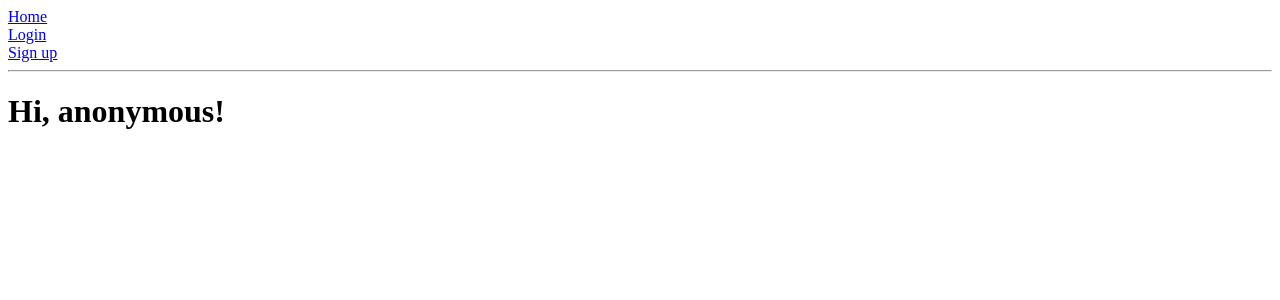
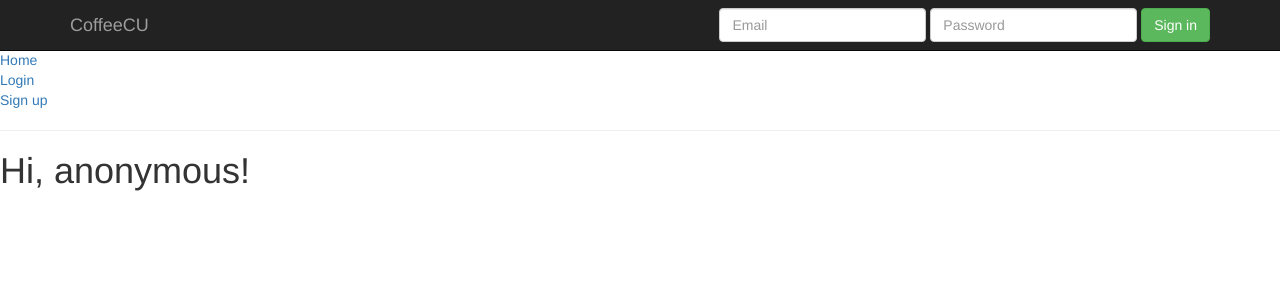
Before and after one commit to matthewkumar/Coffee-Cu, a Flask app: page / in a window 1280 px wide. Shown: the top 300 px of the page. Run offline with Flask 2, Linux system fonts and the light colour scheme; some libraries are stand-ins or nearby versions.

Commit message:
Added nav bar.

```diff
--- a/app/templates/base.html
+++ b/app/templates/base.html
@@ -1,8 +1,57 @@
 <html>
   <head>
+
+      <meta charset="utf-8">
+      <meta http-equiv="X-UA-Compatible" content="IE=edge">
+      <meta name="viewport" content="width=device-width, initial-scale=1">
+      <!-- The above 3 meta tags *must* come first in the head; any other head content must come *after* these tags -->
+      <meta name="description" content="">
+      <meta name="author" content="">
+      <link rel="icon" href="../../favicon.ico">
+
       <title>{% block title %}{% endblock %} | Coffee@CU</title>
+
+      <!-- Bootstrap core CSS -->
+      <link rel= "stylesheet" type= "text/css" href= "{{ url_for('static',filename='css/bootstrap.min.css') }}">
+
+      <!-- IE10 viewport hack for Surface/desktop Windows 8 bug -->
+      <link rel= "stylesheet" type= "text/css" href= "{{ url_for('static',filename='css/ie10-viewport-bug-workaround.css') }}">
+
+      <!-- Custom styles for this template -->
+      <link rel= "stylesheet" type= "text/css" href= "{{ url_for('static',filename='css/jumbotron.css') }}">
+
+      <!-- Just for debugging purposes. Don't actually copy these 2 lines! -->
+      <!--[if lt IE 9]><script src="../../assets/js/ie8-responsive-file-warning.js"></script><![endif]-->
+      <script src="../../assets/js/ie-emulation-modes-warning.js"></script>
+
   </head>
   <body>
+
+        <nav class="navbar navbar-inverse navbar-fixed-top">
+          <div class="container">
+            <div class="navbar-header">
+              <button type="button" class="navbar-toggle collapsed" data-toggle="collapse" data-target="#navbar" aria-expanded="false" aria-controls="navbar">
+                <span class="sr-only">Toggle navigation</span>
+                <span class="icon-bar"></span>
+                <span class="icon-bar"></span>
+                <span class="icon-bar"></span>
+              </button>
+              <a class="navbar-brand" href="#">CoffeeCU</a>
+            </div>
+            <div id="navbar" class="navbar-collapse collapse">
+              <form class="navbar-form navbar-right">
+                <div class="form-group">
+                  <input type="text" placeholder="Email" class="form-control">
+                </div>
+                <div class="form-group">
+                  <input type="password" placeholder="Password" class="form-control">
+                </div>
+                <button type="submit" class="btn btn-success">Sign in</button>
+              </form>
+            </div><!--/.navbar-collapse -->
+          </div>
+        </nav>
+
     <div><a href="/index">Home</a></div>
     {% if user %}
       <div><a href="/logout">Logout</a></div>
```
Also changed, not shown: 2 other files.
